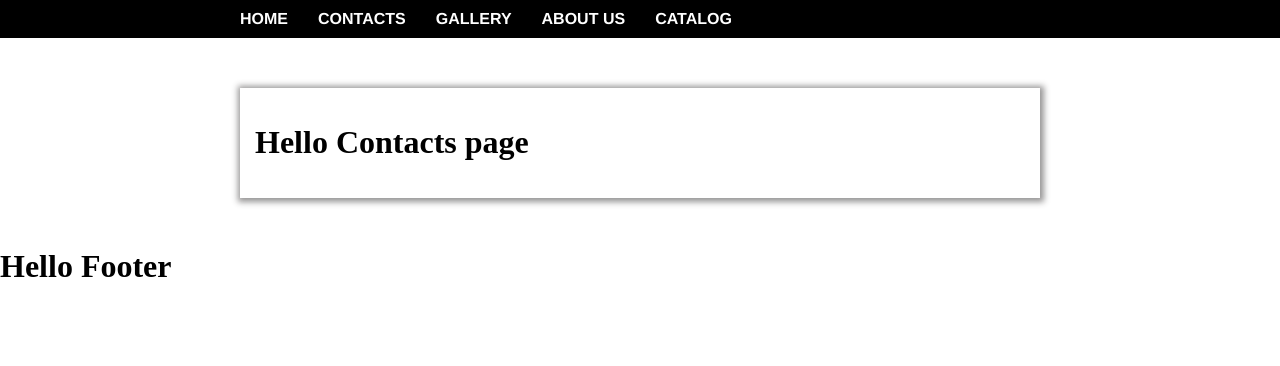
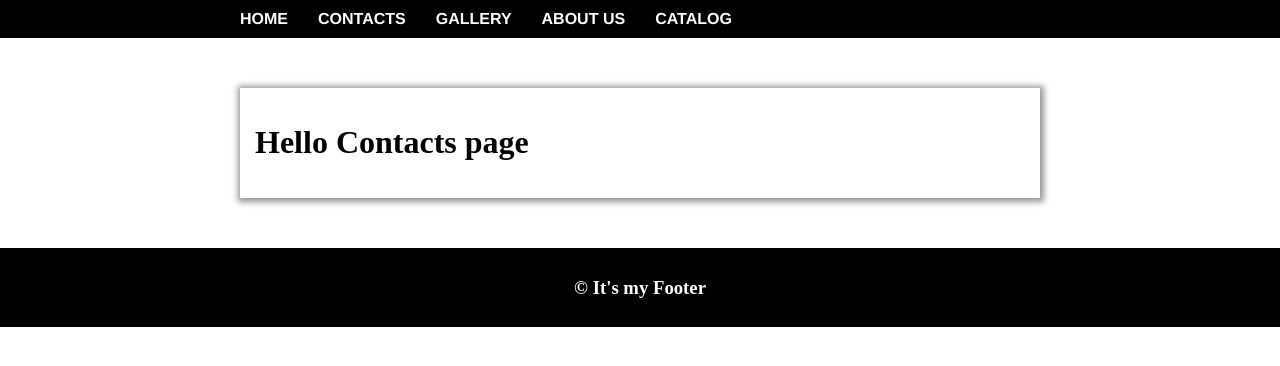
Before and after one commit to NataliFed/react-typescript, a React (Create React App) app: page /contacts in a window 1280 px wide. Shown: the top 366 px of the page. Built offline with nearby package versions, Linux system fonts and the light colour scheme.

Commit message:
Add footer styles

```diff
--- a/src/features/footer/FooterFeature.tsx
+++ b/src/features/footer/FooterFeature.tsx
@@ -1,2 +1,13 @@
+/** @jsxImportSource @emotion/react */
+import { css } from "@emotion/react";
+
 export const FooterFeature = () =>
-    <h1>Hello Footer</h1>
+<div css={css`
+    background: black;
+    margin-top: 20px;
+    text-align: center;
+    padding: 10px;
+    color: #fff;
+`}>
+    <h3>© It's my Footer</h3>
+</div>
```
